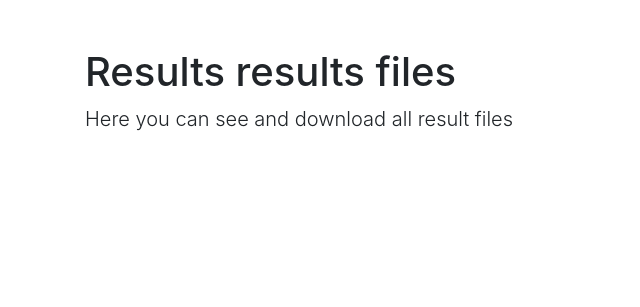
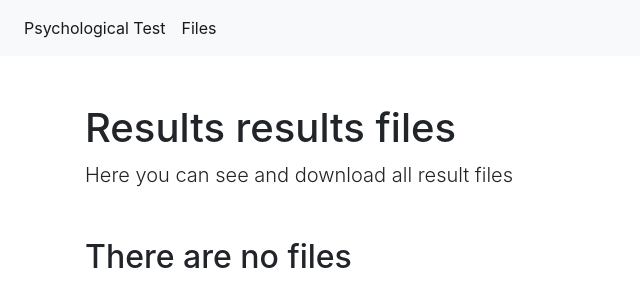
Before and after one commit to EErikas/psych_test_demo, a Django app: page /files in a window 1280 px wide. Shown: the top 307 px of the page, without its empty margins (0-640 px from the left). Run offline with Django 3.2, Linux system fonts and the light colour scheme; parts of the project's set-up code (start-up, migrations or seed data) failed here and were passed over; some libraries are stand-ins or nearby versions.

Commit message:
Added navbar + small improvements

```diff
--- a/questions/views.py
+++ b/questions/views.py
@@ -19,7 +19,7 @@ with open(os.path.join(settings.BASE_DIR, 'questions.json'), 'r', encoding='utf-
 def show_questions(request):
     return render(request, 'questions.html',
                   context={
-                      'title': 'Questions_test',
+                      'title': 'Test',
                       'questions': questions
                   })
 
@@ -60,4 +60,8 @@ def generate_file(request):
 
 
 def show_files(request):
-    return render(request, 'files.html', context={'files': os.listdir(results_dir)})
+    return render(request, 'files.html',
+                  context={
+                      'title': 'Results',
+                      'files': os.listdir(results_dir)
+                  })
--- a/templates/base.html
+++ b/templates/base.html
@@ -6,6 +6,19 @@
     <title>{{ title }}</title>
 </head>
 <body>
+<nav class="navbar navbar-expand-lg navbar-light bg-light">
+    <div class="collapse navbar-collapse" id="navbarSupportedContent">
+        <ul class="navbar-nav mr-auto">
+            <li class="nav-item active">
+                <a class="nav-link" href="{% url 'questions' %}">Psychological Test</a>
+            </li>
+            <li class="nav-item active">
+                <a class="nav-link" href="{% url 'files' %}">Files</a>
+            </li>
+        </ul>
+    </div>
+</nav>
+
 <div class="container">
     {% block content %}{% endblock %}
 </div>
--- a/templates/files.html
+++ b/templates/files.html
@@ -2,6 +2,7 @@
 {% block content %}
     <h1 class="mt-5">Results results files</h1>
     <p class="lead">Here you can see and download all result files</p>
+    {% if files %}
         <ul>
             {% for file in files %}
                 <li>
@@ -9,4 +10,7 @@
                 </li>
             {% endfor %}
         </ul>
+    {% else %}
+        <h2 class="mt-5">There are no files</h2>
+    {% endif %}
 {% endblock %}
```
Lines whose indentation alone changed are shown as unchanged.
